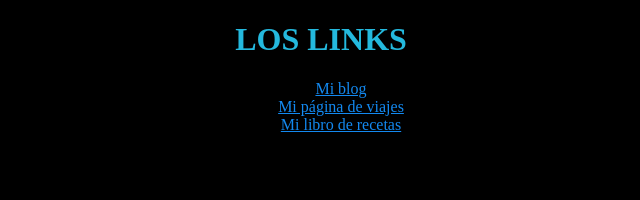
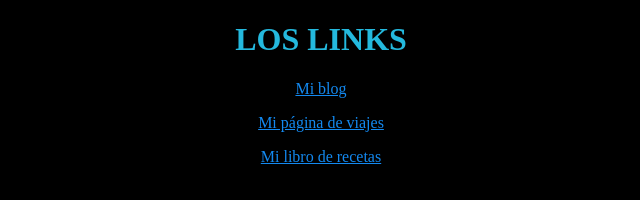
Before and after one commit to avalls123/ana-s-blog, a plain HTML site: page index.html in a window 1280 px wide. Shown: the whole page, without its empty margins (319-959 px from the left). Drawn offline with Linux system fonts and the light colour scheme.

Commit message:
Update index.html

```diff
--- a/index.html
+++ b/index.html
@@ -18,11 +18,10 @@
 
         <h1>LOS LINKS</h1>
 
-        <ul type="none">
-            <li><a href="https://avalls123.github.io/ana-blog.html">Mi blog</a></li>
-            <li><a href="https://avalls123.github.io/Pag_Viajes.html">Mi página de viajes</a></li>
-            <li><a href="https://avalls123.github.io/recetas.html">Mi libro de recetas</a></li>
-        </ul>
+
+            <p><a href="https://avalls123.github.io/ana-blog.html">Mi blog</a></p>
+            <p><a href="https://avalls123.github.io/Pag_Viajes.html">Mi página de viajes</a></p>
+            <p><a href="https://avalls123.github.io/recetas.html">Mi libro de recetas</a></p>
 
     </body>
 </html>
```
